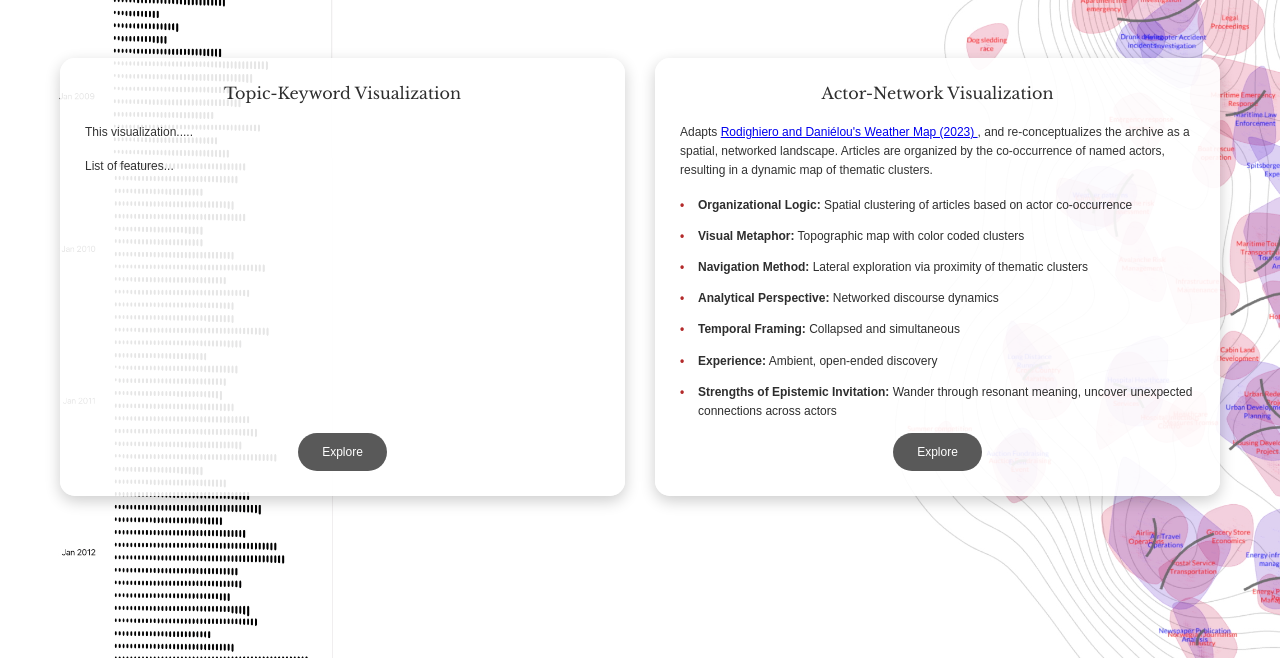
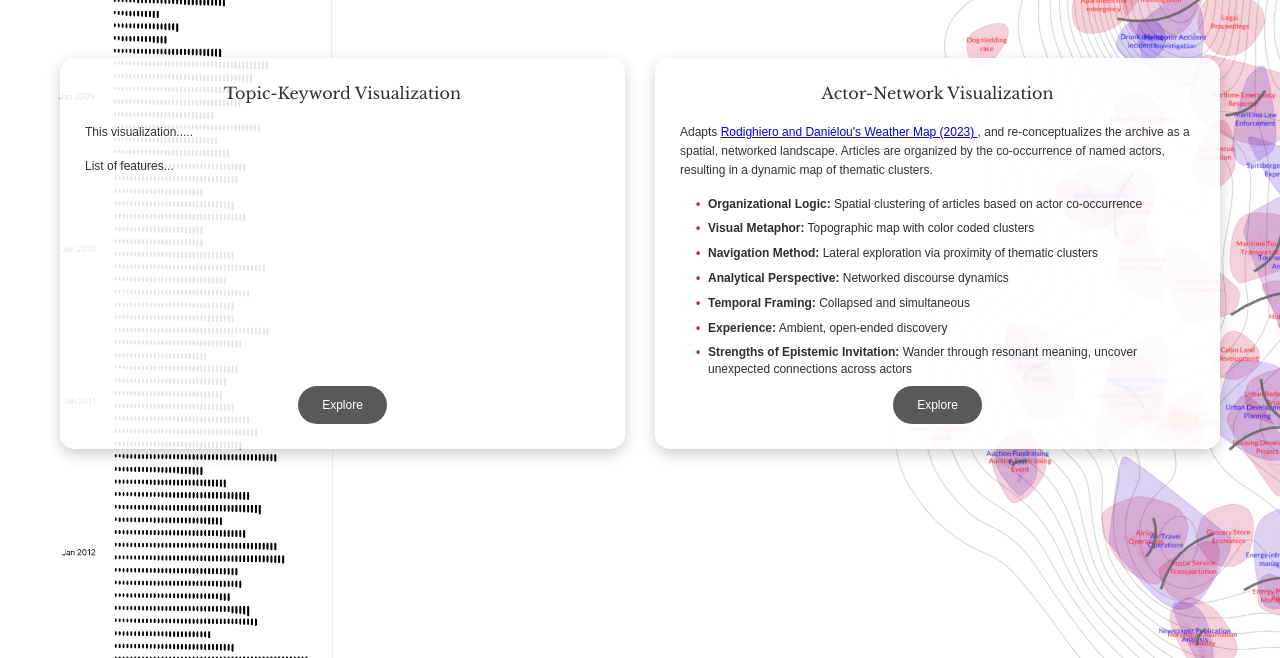
Before and after one commit to TinaRosado/thesis-landing, a plain HTML site: page index.html in a window 1280 px wide. Shown: the part 142-800 px from the top of the page. Drawn offline with nearby package versions, Linux system fonts and the light colour scheme.

```diff
--- a/styles.css
+++ b/styles.css
@@ -159,20 +159,20 @@ ul.custom-list {
     margin: 0;
     font-family: "Libre Baskerville", serif;
     font-size: 12px;
-    line-height: 1.6;
+    line-height: 1.4;
     color: #2e2e2e;
 }
 
 ul.custom-list li {
-    margin-bottom: 12px;
+    margin-bottom: 8px;
     position: relative;
-    padding-left: 18px;
+    padding-left:28px;
 }
 
 ul.custom-list li::before {
     content: "•";
     position: absolute;
-    left: 0;
+    left: 16px;
     color: #b32a2a;
     font-weight: bold;
 }
```
